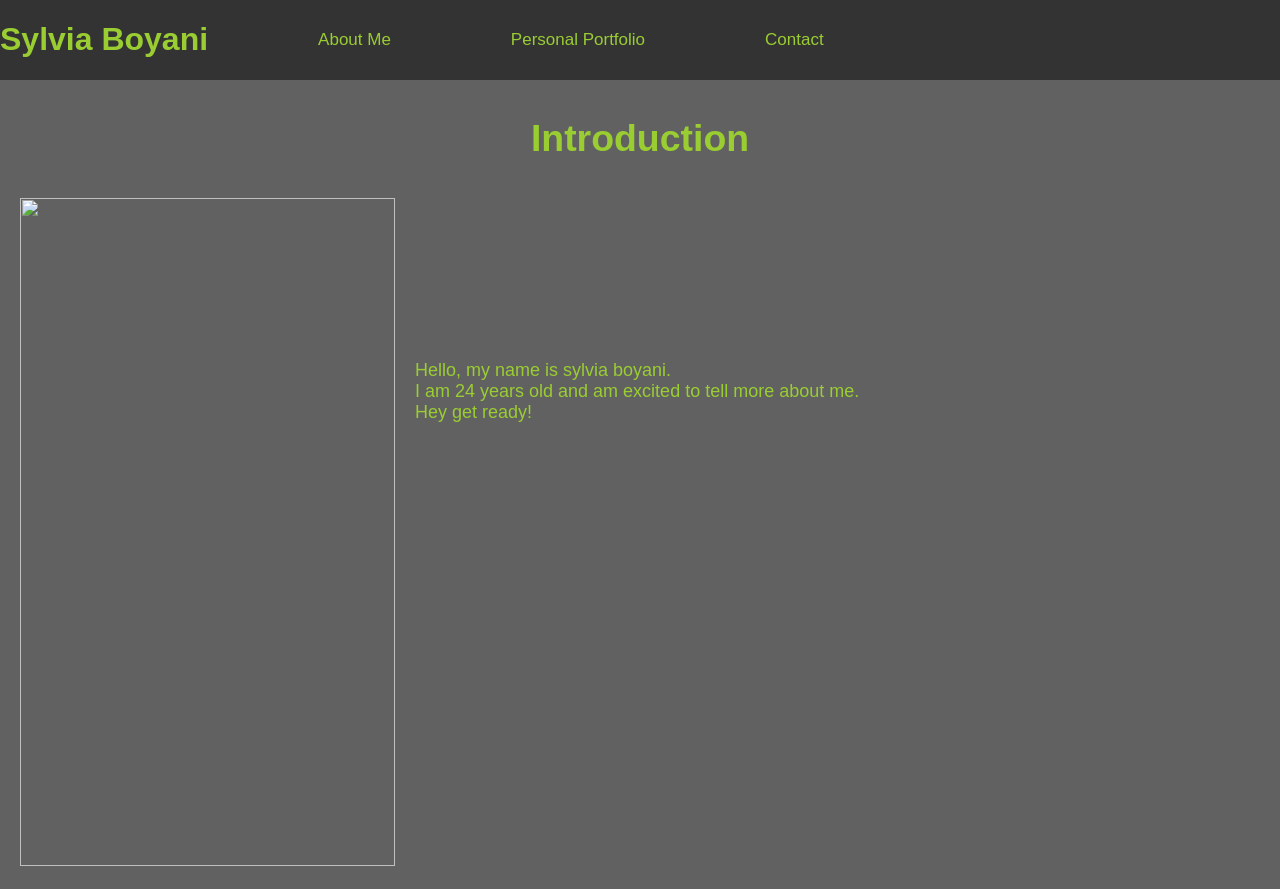
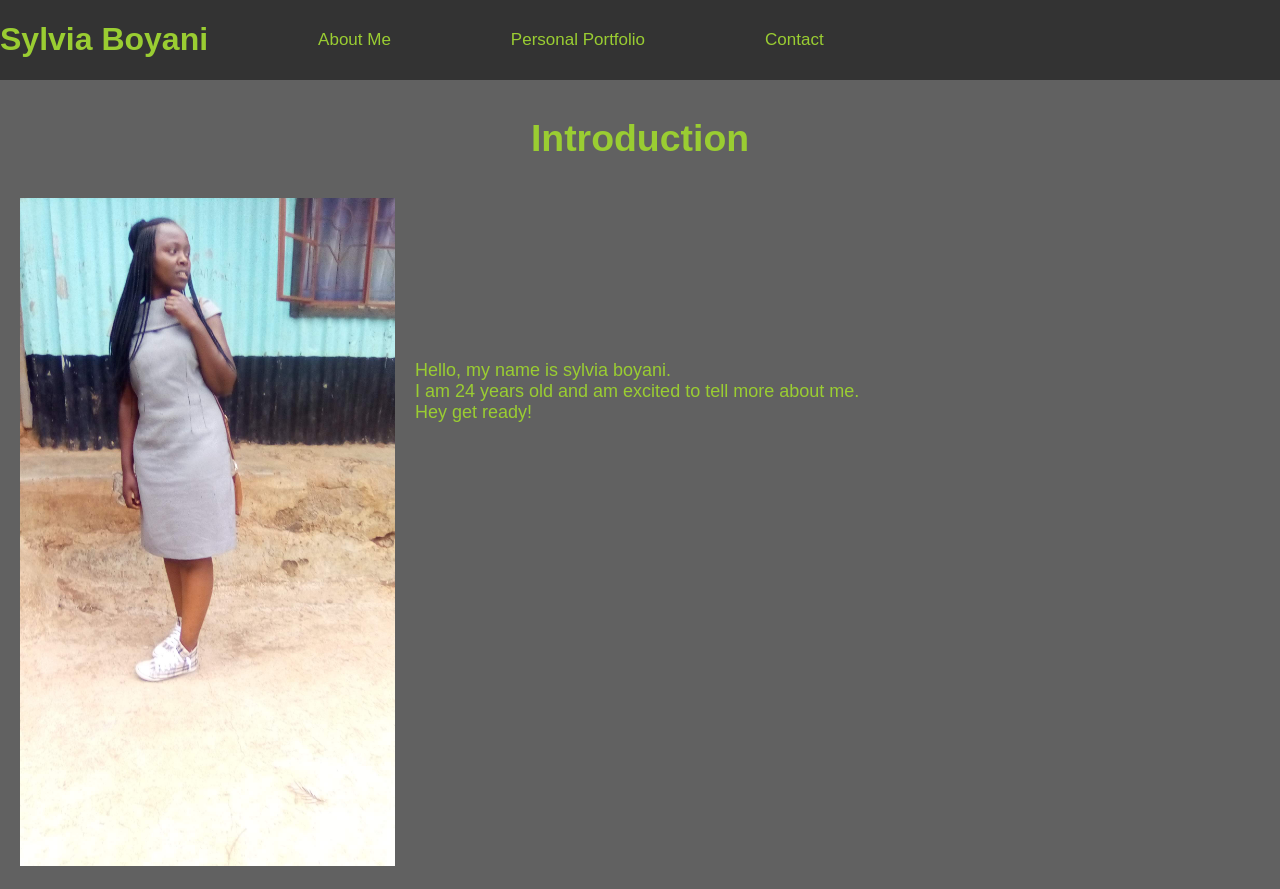
Before and after one commit to sylvia-boyani/personal-website, a plain HTML site: page index.html in a window 1280 px wide. Drawn offline with Linux system fonts and the light colour scheme.

Commit message:
edit index.html img

```diff
--- a/index.html
+++ b/index.html
@@ -22,7 +22,7 @@
               </div>
 
               <div id="img1">
-              <img src="../personal-website/images/WhatsApp Image 2022-04-28 at 8.26.22 AM.jpeg" height="668px" width="375px">
+              <img src="../personal-website/images/IMG_20200815_170259_8.jpg" height="668px" width="375px">
               </div>
               <p>
               Hello, my name is sylvia boyani.<br> I am 24 years old and am excited to tell
```
